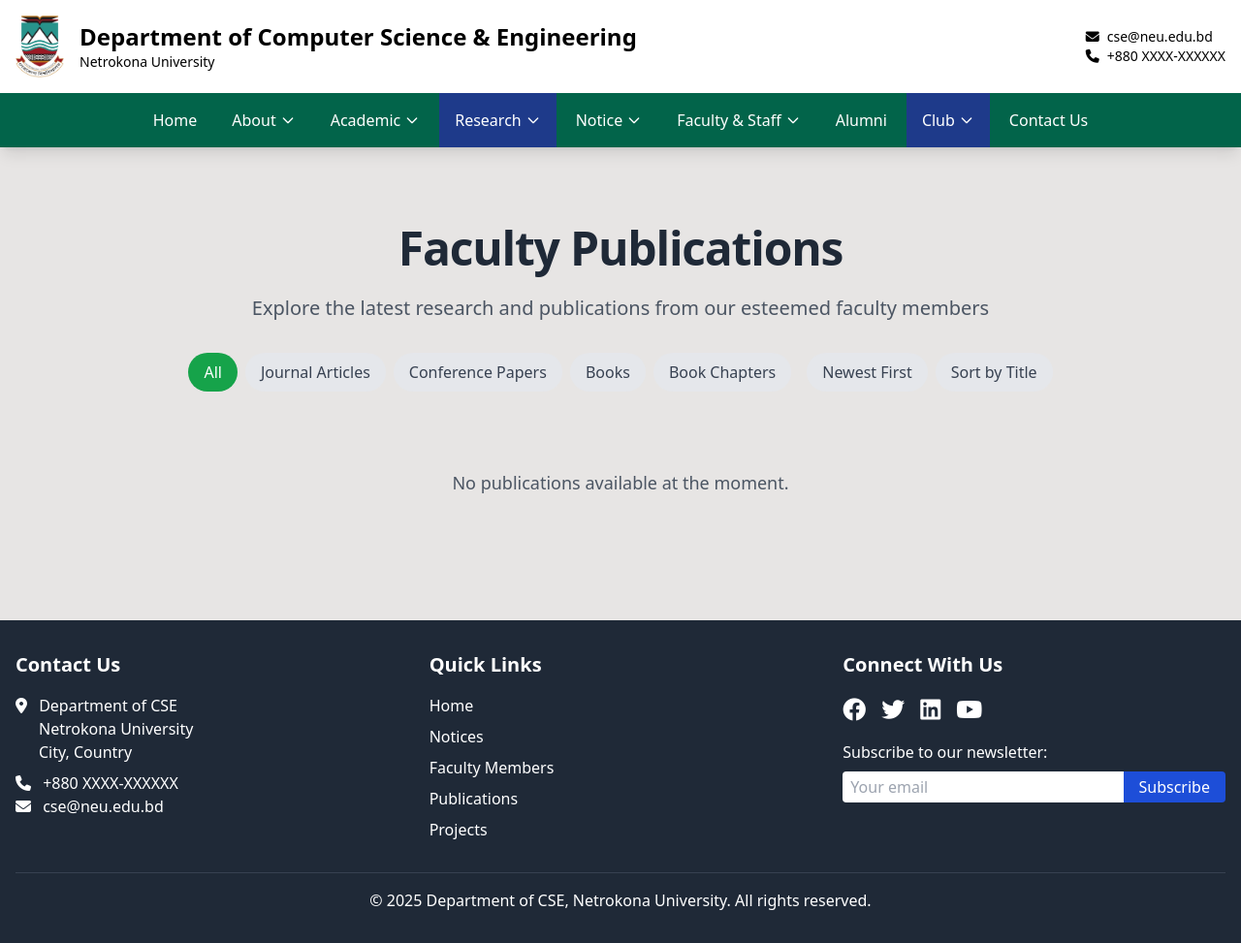
After one commit to abirneu/neu_cse, a Django app: page /publications/ in a window 1280 px wide. The commit adds this page. Shown: the whole page at 97% size. Run offline with Django 5.2, Linux system fonts and the light colour scheme; data comes from the database, SQL or seed files in the repository; both versions use the stored data as it was after the commit; some libraries are stand-ins or nearby versions.

Commit message:
add publication

```diff
--- a/cse_app/urls.py
+++ b/cse_app/urls.py
@@ -10,7 +10,11 @@ urlpatterns = [
     path('faculty/', views.faculty_list, name='faculty_list'),
     path('faculty/<int:pk>/', views.faculty_detail, name='faculty_detail'),
     path('chairman/', views.chairman_message, name='chairman_message'),
-    path('publications/', views.publications, name='publications'),
+
+    path('publications/', views.publications_home, name='publications_home'),
+    path('publications/all/', views.all_publications, name='all_publications'),
+    path('publications/<int:pk>/', views.publication_detail, name='publication_detail'),
+
     path('projects/', views.projects, name='projects'),
     path('projects/all/', views.all_projects, name='all_projects'),
     path('projects/<int:project_id>/', views.project_detail, name='project_detail'),
--- a/cse_app/views.py
+++ b/cse_app/views.py
@@ -12,6 +12,8 @@ from .models import Event
 from .models import ScrollingNotice
 from django.core.paginator import Paginator
 
+
+
 def home(request):
     # Get active carousel items ordered by their specified order
     carousel_items = CarouselItem.objects.filter(is_active=True).order_by('order')
@@ -24,6 +26,9 @@ def home(request):
 
     # Get the latest 3 projects
     latest_projects = Project.objects.all().order_by('-start_date')[:3]
+
+    # Get the latest 3 publications
+    latest_publications = Publication.objects.all().order_by('-publication_date')[:3]
 
     # Get the latest events
     latest_events = Event.objects.all().order_by('-start_date')[:3]
@@ -64,6 +69,7 @@ def home(request):
         'tech_news': tech_news,
         'events': upcoming_events,  # Pass events to the template
         'latest_projects': latest_projects,
+        'latest_publications': latest_publications,
     }
 
     page_view, created = ViewCount.objects.get_or_create(page_name='home')
@@ -302,14 +308,46 @@ def chairman_message(request):
     }
     return render(request, 'message_from_chairman.html', context)
 
-def publications(request):
+def publications_home(request):
+    latest_publications = Publication.objects.all().order_by('-publication_date')[:3]
+    return render(request, 'cse/publications.html', {'latest_publications': latest_publications})
+
+def all_publications(request):
     publications = Publication.objects.all()
 
-    # Filter by type if provided
-    pub_type = request.GET.get('type')
-    if pub_type:
-        publications = publications.filter(publication_type=pub_type)
+    # Search functionality
+    search_query = request.GET.get('search')
+    if search_query:
+        publications = publications.filter(title__icontains=search_query)
 
+    # Sort publications
+    sort_by = request.GET.get('sort', 'date')  # Default sort by date
+    if sort_by == 'date':
+        publications = publications.order_by('-publication_date')
+    elif sort_by == 'title':
+        publications = publications.order_by('title')
+
+    # Pagination
+    paginator = Paginator(publications, 8)  # Show 8 publications per page
+    page = request.GET.get('page')
+    try:
+        publications = paginator.page(page)
+    except PageNotAnInteger:
+        # If page is not an integer, deliver first page.
+        publications = paginator.page(1)
+    except EmptyPage:
+        # If page is out of range, deliver last page of results.
+        publications = paginator.page(paginator.num_pages)
+
+    return render(request, 'cse/all_publications.html', {'publications': publications})
+
+def publication_detail(request, pk):
+    publication = get_object_or_404(Publication, pk=pk)
+    return render(request, 'cse/publication_detail.html', {'publication': publication})
+    if sort_by == 'date':
+        publications = publications.order_by('-publication_date')
+    elif sort_by == 'title':
+        publications = publications.order_by('title')
     # Update view count for publications page
     page_view, created = ViewCount.objects.get_or_create(page_name='publications')
     page_view.increment()
--- a/templates/Footer.html
+++ b/templates/Footer.html
@@ -16,7 +16,7 @@
                     <li><a href="{% url 'home' %}" class="hover:text-blue-300">Home</a></li>
                     <li><a href="{% url 'notice_list' %}" class="hover:text-blue-300">Notices</a></li>
                     <li><a href="{% url 'faculty_list' %}" class="hover:text-blue-300">Faculty Members</a></li>
-                    <li><a href="{% url 'publications' %}" class="hover:text-blue-300">Publications</a></li>
+                    <li><a href="{% url 'all_publications' %}" class="hover:text-blue-300">Publications</a></li>
                     <li><a href="{% url 'projects' %}" class="hover:text-blue-300">Projects</a></li>
                 </ul>
             </div>
--- a/templates/Navbar.html
+++ b/templates/Navbar.html
@@ -84,7 +84,7 @@
                         </svg>
                     </button>
                     <div class="absolute hidden group-hover:block bg-gray-200 text-black min-w-48 rounded-md shadow-lg z-50">
-                        <a href="{% url 'publications' %}" class="block px-4 py-3 hover:bg-green-600">Publications</a>
+                        <a href="{% url 'all_publications' %}" class="block px-4 py-3 hover:bg-green-600">Publications</a>
                         <a href="{% url 'projects' %}" class="block px-4 py-3 hover:bg-green-600">Projects</a>
                     </div>
                 </div>
@@ -193,7 +193,7 @@
                     </svg>
                 </button>
                 <div id="research-mobile-dropdown" class="hidden bg-green-800 pl-6">
-                    <a href="{% url 'publications' %}" class="block py-3 px-4 hover:bg-green-600">Publications</a>
+                    <a href="{% url 'publications_home' %}" class="block py-3 px-4 hover:bg-green-600">Publications</a>
                     <a href="{% url 'projects' %}" class="block py-3 px-4 hover:bg-green-600">Projects</a>
                 </div>
             </div>
--- /dev/null
+++ b/templates/cse/publications.html
@@ -0,0 +1,92 @@
+{% extends 'base.html' %}
+{% block title %}Faculty Publications{% endblock %}
+{% block content %}
+<!-- Publications Section -->
+<div class="container mx-auto px-4 py-12">
+    <div class="text-center mb-8">
+        <h1 class="text-5xl font-bold mb-6 text-gray-800 tracking-tight">Faculty Publications</h1>
+        <p class="text-xl text-gray-600 max-w-3xl mx-auto">Explore the latest research and publications from our esteemed faculty members</p>
+    </div>
+
+    <!-- Filter and Sort Options -->
+    <div class="mb-8 flex flex-wrap gap-4 justify-center">
+        <!-- Publication Type Filter -->
+        <div class="flex gap-2">
+            <a href="?type=all" class="px-4 py-2 rounded-full {% if not request.GET.type or request.GET.type == 'all' %}bg-green-600 text-white{% else %}bg-gray-200 text-gray-700{% endif %} hover:bg-green-700 hover:text-white transition">
+                All
+            </a>
+            <a href="?type=journal" class="px-4 py-2 rounded-full {% if request.GET.type == 'journal' %}bg-green-600 text-white{% else %}bg-gray-200 text-gray-700{% endif %} hover:bg-green-700 hover:text-white transition">
+                Journal Articles
+            </a>
+            <a href="?type=conference" class="px-4 py-2 rounded-full {% if request.GET.type == 'conference' %}bg-green-600 text-white{% else %}bg-gray-200 text-gray-700{% endif %} hover:bg-green-700 hover:text-white transition">
+                Conference Papers
+            </a>
+            <a href="?type=book" class="px-4 py-2 rounded-full {% if request.GET.type == 'book' %}bg-green-600 text-white{% else %}bg-gray-200 text-gray-700{% endif %} hover:bg-green-700 hover:text-white transition">
+                Books
+            </a>
+            <a href="?type=chapter" class="px-4 py-2 rounded-full {% if request.GET.type == 'chapter' %}bg-green-600 text-white{% else %}bg-gray-200 text-gray-700{% endif %} hover:bg-green-700 hover:text-white transition">
+                Book Chapters
+            </a>
+        </div>
+
+        <!-- Sort Options -->
+        <div class="flex gap-2">
+            <a href="?{% if request.GET.type %}type={{ request.GET.type }}&{% endif %}sort=date" class="px-4 py-2 rounded-full {% if request.GET.sort == 'date' %}bg-blue-600 text-white{% else %}bg-gray-200 text-gray-700{% endif %} hover:bg-blue-700 hover:text-white transition">
+                Newest First
+            </a>
+            <a href="?{% if request.GET.type %}type={{ request.GET.type }}&{% endif %}sort=title" class="px-4 py-2 rounded-full {% if request.GET.sort == 'title' %}bg-blue-600 text-white{% else %}bg-gray-200 text-gray-700{% endif %} hover:bg-blue-700 hover:text-white transition">
+                Sort by Title
+            </a>
+        </div>
+    </div>
+
+    <!-- Publications Grid -->
+    <div class="grid grid-cols-1 gap-8">
+        {% for publication in publications %}
+        <div class="bg-white rounded-xl shadow-lg overflow-hidden transform transition-all duration-300 hover:shadow-xl p-8">
+            <!-- Title and Type -->
+            <div class="flex justify-between items-start mb-4">
+                <h3 class="text-2xl font-bold text-gray-900 flex-grow">{{ publication.title }}</h3>
+                <span class="px-4 py-1 bg-green-100 text-green-800 rounded-full text-sm font-medium ml-4">
+                    {{ publication.get_publication_type_display }}
+                </span>
+            </div>
+
+            <!-- Authors -->
+            <p class="text-lg text-green-600 mb-4">{{ publication.authors }}</p>
+
+            <!-- Publication Details -->
+            <div class="grid grid-cols-1 md:grid-cols-2 gap-4 mb-6 text-sm text-gray-600">
+                <div>
+                    <p><span class="font-semibold">Publisher:</span> {{ publication.publisher }}</p>
+                    <p><span class="font-semibold">Publication Date:</span> {{ publication.publication_date|date:"F Y" }}</p>
+                    {% if publication.journal_or_conference_name %}
+                    <p><span class="font-semibold">Journal/Conference:</span> {{ publication.journal_or_conference_name }}</p>
+                    {% endif %}
+                </div>
+                <div>
+                    {% if publication.doi %}
+                    <p><span class="font-semibold">DOI:</span> <a href="https://doi.org/{{ publication.doi }}" class="text-blue-600 hover:underline" target="_blank">{{ publication.doi }}</a></p>
+                    {% endif %}
+                    {% if publication.link %}
+                    <p><span class="font-semibold">External Link:</span> <a href="{{ publication.link }}" class="text-blue-600 hover:underline" target="_blank">View Publication</a></p>
+                    {% endif %}
+                </div>
+            </div>
+
+            <!-- Abstract -->
+            {% if publication.abstract %}
+            <div class="mt-4">
+                <h4 class="font-semibold text-gray-900 mb-2">Abstract</h4>
+                <p class="text-gray-700">{{ publication.abstract }}</p>
+            </div>
+            {% endif %}
+        </div>
+        {% empty %}
+        <div class="text-center py-12">
+            <p class="text-gray-600 text-lg">No publications available at the moment.</p>
+        </div>
+        {% endfor %}
+    </div>
+</div>
+{% endblock %}
```
Also changed, not shown: cse_app/models.py (+7 -24 lines), templates/cse/all_publications.html (added, +121 -0 lines), templates/cse/faculty_and_staff/officer_and_staff.html (+78 -0 lines), templates/cse/home.html (+50 -3 lines), templates/cse/publication_detail.html (added, +85 -0 lines), cse_app/migrations/0013_alter_staff_designation.py (added), db.sqlite3, media/staff/orange-pattern.jpg (added), templates/cse/default_project.jpg (deleted).
